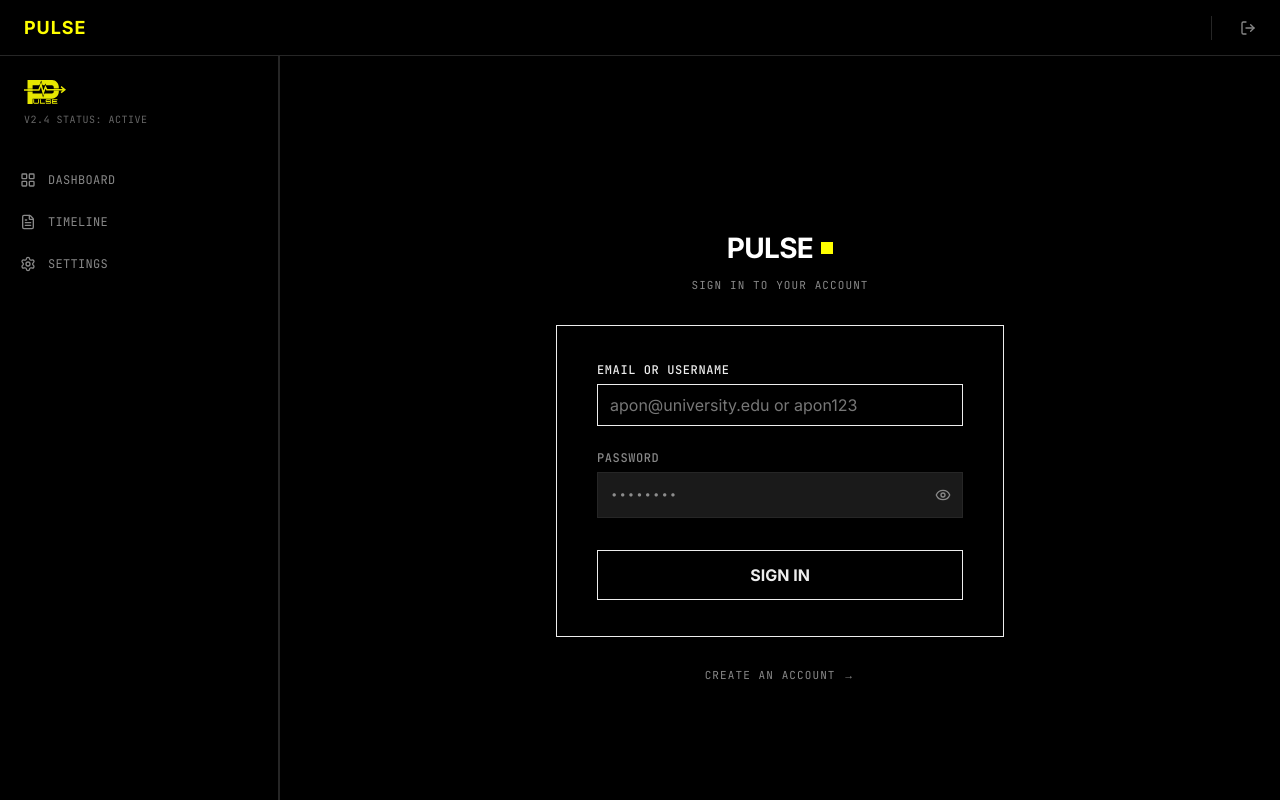
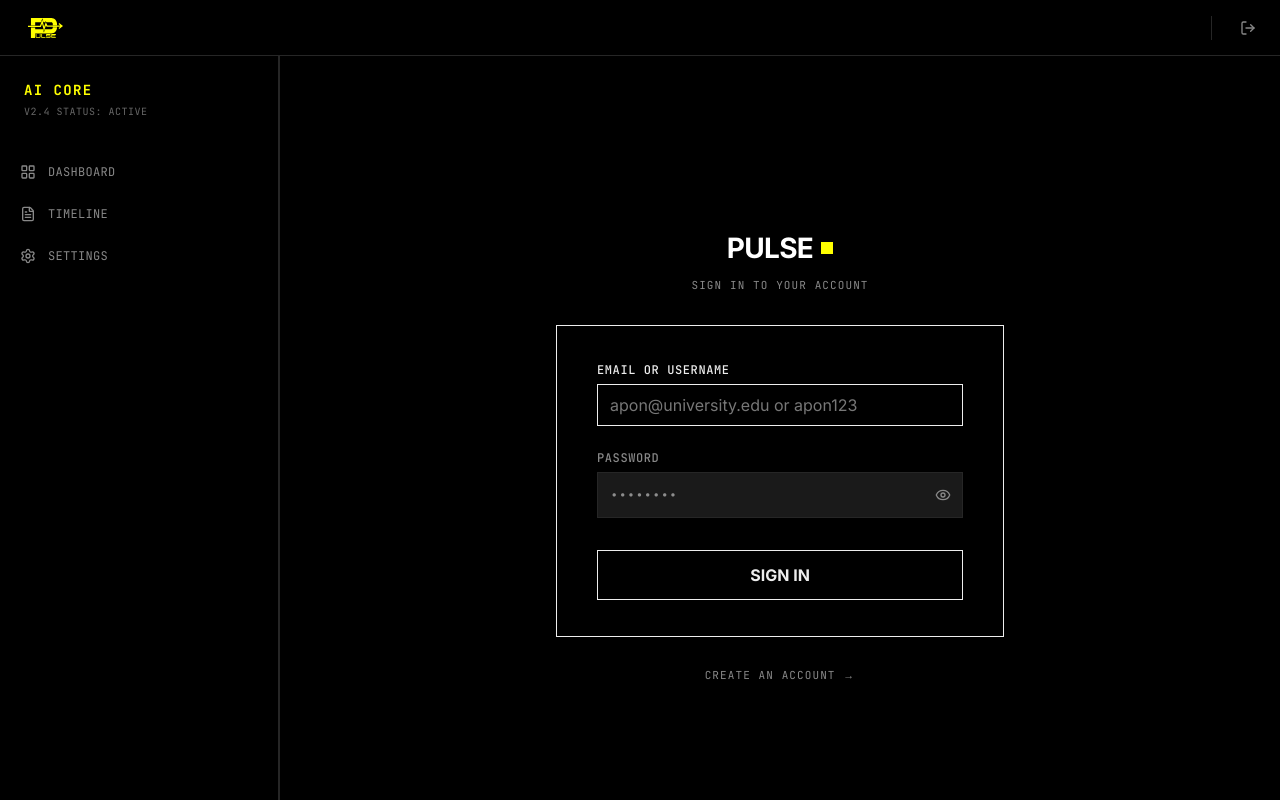
Before and after one commit to apon12934/pulse, a Next.js app in the folder apps/web/: page /login in a window 1280 px wide. Built offline with nearby package versions, Linux system fonts and the light colour scheme; no server answers.

Commit message:
style(ui): move logo to header and restore AI CORE branding in sidebar

```diff
--- a/apps/web/src/components/shell/Header.tsx
+++ b/apps/web/src/components/shell/Header.tsx
@@ -26,7 +26,7 @@ export function Header() {
         >
           <Menu className="w-5 h-5" />
         </button>
-        <span className="text-[#FFFF00] font-sans font-bold text-lg tracking-wider">PULSE</span>
+        <img src="/logo.svg" alt="Pulse" className="h-5 w-auto ml-1" />
       </div>
 
 
--- a/apps/web/src/components/shell/Sidebar.tsx
+++ b/apps/web/src/components/shell/Sidebar.tsx
@@ -17,7 +17,7 @@ export function Sidebar() {
   return (
     <aside className="hidden md:flex w-full h-full bg-black border-r border-[#262626] flex-col shrink-0">
       <div className="p-6 pb-4">
-        <img src="/logo.svg" alt="Pulse Logo" className="h-6 w-auto mb-2 opacity-90 hover:opacity-100 transition-opacity" />
+        <div className="font-mono font-bold text-[#FFFF00] text-sm tracking-widest">AI CORE</div>
         <div className="font-mono text-[#666] text-[10px] mt-1 tracking-wider">V2.4 STATUS: ACTIVE</div>
       </div>
 
```
